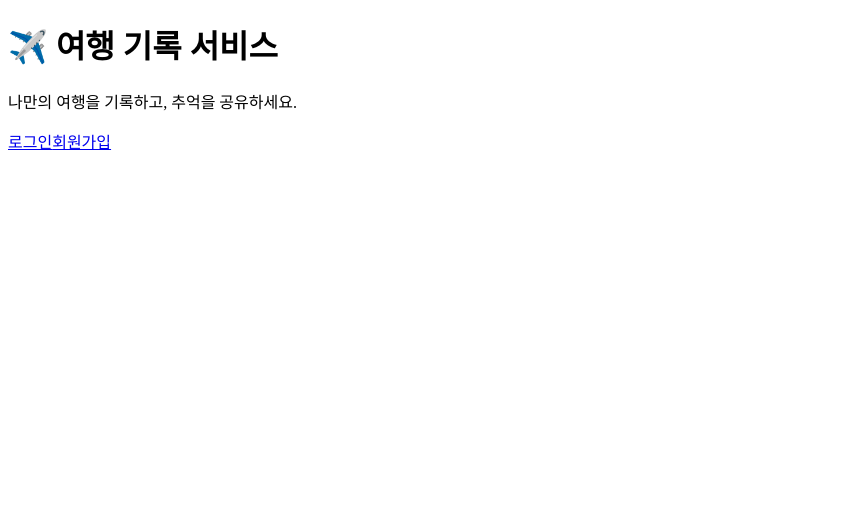
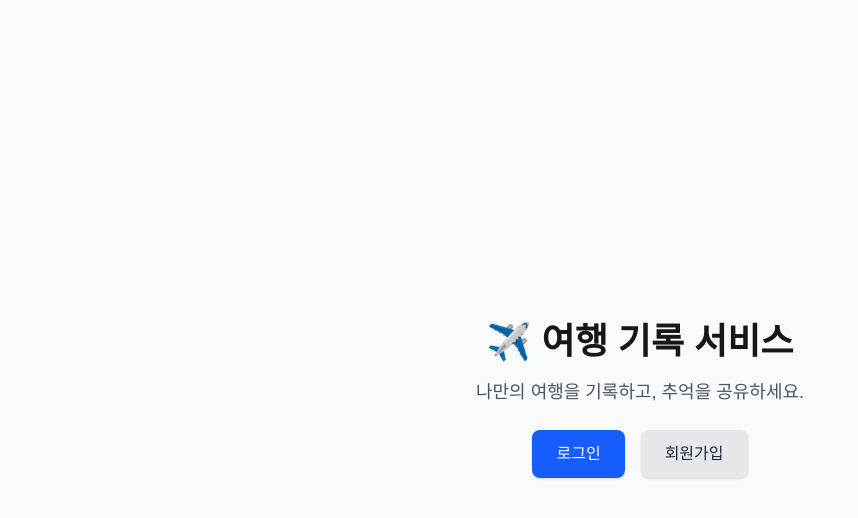
Before and after one commit to yujuseop/TripReviewSite, a Next.js app in the folder --experimental-app/: page / in a window 1280 px wide. Shown: the top 518 px of the page, without its empty margins (0-858 px from the left). Built offline with nearby package versions, Linux system fonts and the light colour scheme; no server answers.

Commit message:
feat:로그아웃기능구현

```diff
--- a/--experimental-app/app/layout.tsx
+++ b/--experimental-app/app/layout.tsx
@@ -1,22 +1,24 @@
 // app/layout.tsx
-"use client";
+import "./globals.css"; // Tailwind 엔트리 CSS
+import { ReactQueryProvider } from "@/providers/query_provider";
+import { AuthSessionProvider } from "@/providers/session_provider";
 
-import { QueryClient, QueryClientProvider } from "@tanstack/react-query";
-import { useState } from "react";
+export const metadata = {
+  title: "My App",
+  description: "Next.js + Supabase + React Query",
+};
 
 export default function RootLayout({
   children,
 }: {
   children: React.ReactNode;
 }) {
-  const [queryClient] = useState(() => new QueryClient());
-
   return (
     <html lang="ko">
-      <body>
-        <QueryClientProvider client={queryClient}>
-          {children}
-        </QueryClientProvider>
+      <body className="bg-gray-50 text-black">
+        <AuthSessionProvider>
+          <ReactQueryProvider>{children}</ReactQueryProvider>
+        </AuthSessionProvider>
       </body>
     </html>
   );
--- a/--experimental-app/app/page.tsx
+++ b/--experimental-app/app/page.tsx
@@ -1,4 +1,6 @@
 // app/page.tsx
+import { AuthButtons } from "@/components/auth_buttons";
+
 export default function HomePage() {
   return (
     <main className="min-h-screen flex flex-col items-center justify-center bg-gray-50">
@@ -6,20 +8,7 @@ export default function HomePage() {
       <p className="text-lg text-gray-600 mb-6">
         나만의 여행을 기록하고, 추억을 공유하세요.
       </p>
-      <div className="flex gap-4">
-        <a
-          href="/login"
-          className="px-6 py-3 bg-blue-600 text-white rounded-lg shadow hover:bg-blue-700 transition"
-        >
-          로그인
-        </a>
-        <a
-          href="/signup"
-          className="px-6 py-3 bg-gray-200 text-gray-800 rounded-lg shadow hover:bg-gray-300 transition"
-        >
-          회원가입
-        </a>
-      </div>
+      <AuthButtons />
     </main>
   );
 }
--- /dev/null
+++ b/--experimental-app/components/auth_buttons.tsx
@@ -0,0 +1,39 @@
+"use client";
+
+import { signOut, useSession } from "next-auth/react";
+
+export function AuthButtons() {
+  const { status } = useSession();
+
+  if (status === "loading") {
+    return null;
+  }
+
+  if (status === "authenticated") {
+    return (
+      <button
+        onClick={() => signOut({ callbackUrl: "/" })}
+        className="px-6 py-3 bg-gray-800 text-white rounded-lg shadow hover:bg-gray-900 transition"
+      >
+        로그아웃
+      </button>
+    );
+  }
+
+  return (
+    <div className="flex gap-4">
+      <a
+        href="/login"
+        className="px-6 py-3 bg-blue-600 text-white rounded-lg shadow hover:bg-blue-700 transition"
+      >
+        로그인
+      </a>
+      <a
+        href="/signup"
+        className="px-6 py-3 bg-gray-200 text-gray-800 rounded-lg shadow hover:bg-gray-300 transition"
+      >
+        회원가입
+      </a>
+    </div>
+  );
+}
--- /dev/null
+++ b/--experimental-app/providers/query_provider.tsx
@@ -0,0 +1,13 @@
+// providers/react-query-provider.tsx
+"use client";
+
+import { QueryClient, QueryClientProvider } from "@tanstack/react-query";
+import { ReactNode, useState } from "react";
+
+export function ReactQueryProvider({ children }: { children: ReactNode }) {
+  const [queryClient] = useState(() => new QueryClient());
+
+  return (
+    <QueryClientProvider client={queryClient}>{children}</QueryClientProvider>
+  );
+}
--- /dev/null
+++ b/--experimental-app/providers/session_provider.tsx
@@ -0,0 +1,8 @@
+"use client";
+
+import { SessionProvider } from "next-auth/react";
+import { ReactNode } from "react";
+
+export function AuthSessionProvider({ children }: { children: ReactNode }) {
+  return <SessionProvider>{children}</SessionProvider>;
+}
```
Also changed, not shown: --experimental-app/tsconfig.json (+2 -9 lines).
